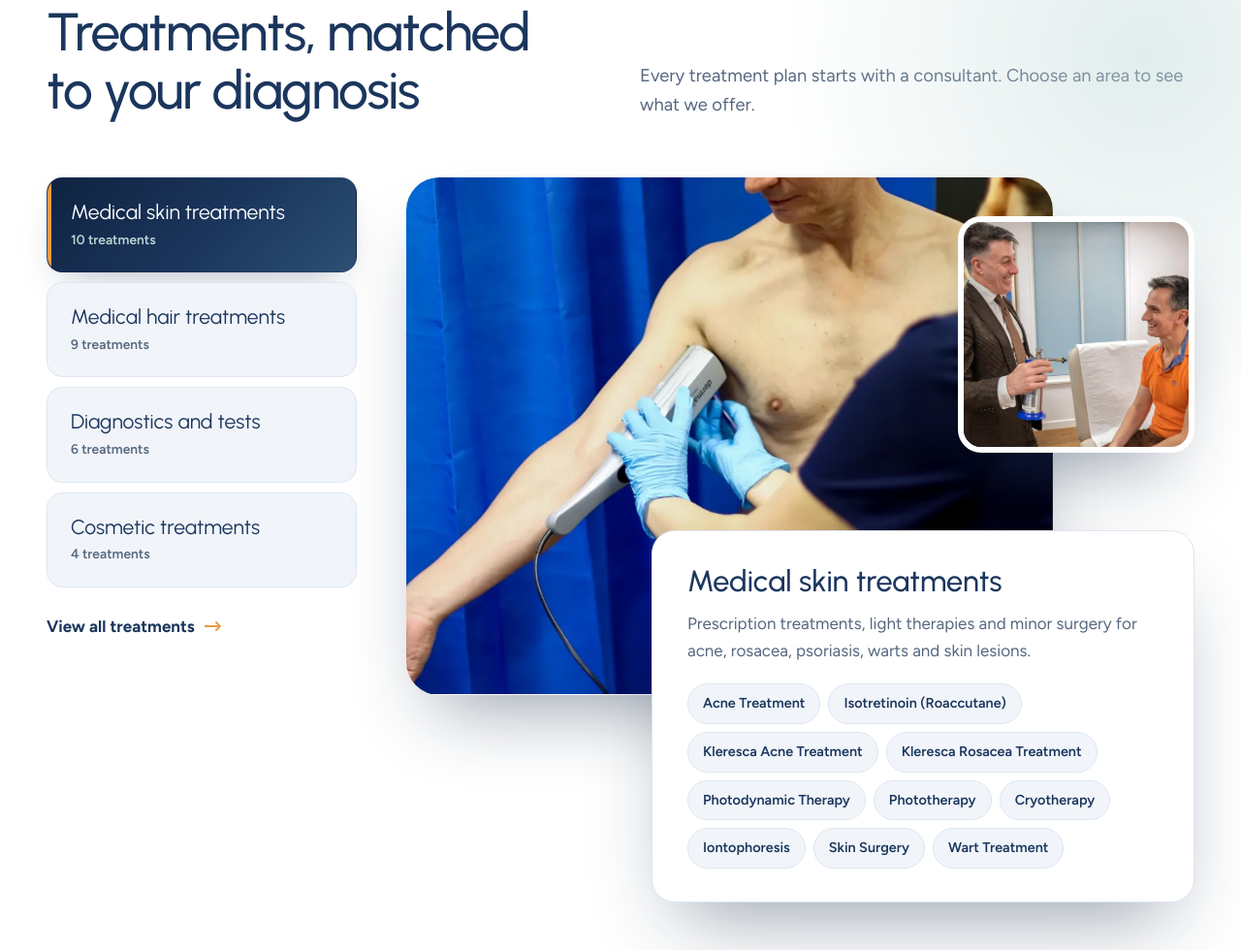
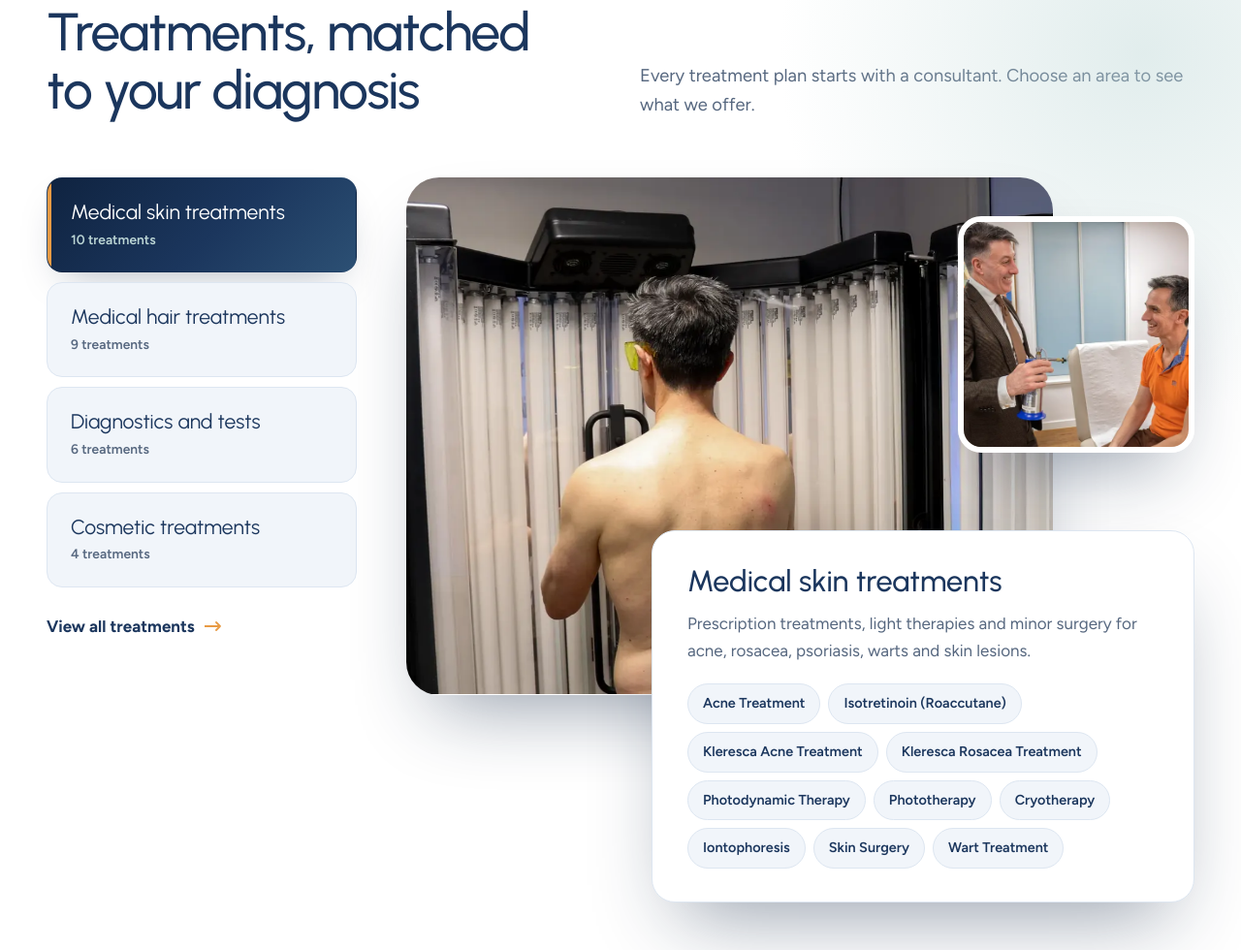
Before and after one commit to OnlineMarketingForDoctors/thelondonskinandhairclinic, an Astro site: page / in a window 1280 px wide. Shown: the part 2924-3904 px from the top of the page at 97% size. Built offline with nearby package versions, Linux system fonts and the light colour scheme; Astro itself is replaced by a stand-in of ours; animation ran at ten frames a second.

Commit message:
Use phototherapy booth photo for medical skin treatments
Co-Authored-By: Claude Opus 5.5 <noreply@anthropic.com>
Claude-Session: https://claude.ai/code/session_017rqZm4TLxYEhXoNofTFjJe

```diff
--- a/src/data/site.js
+++ b/src/data/site.js
@@ -79,8 +79,8 @@ export const treatments = [
     id: 'skin',
     title: 'Medical skin treatments',
     summary: 'Prescription treatments, light therapies and minor surgery for acne, rosacea, psoriasis, warts and skin lesions.',
-    image: '/images/photos/phototherapy-laser.webp',
-    alt: 'A clinician using a handheld light therapy device on a patient’s arm',
+    image: '/images/photos/phototherapy-booth.webp',
+    alt: 'A patient standing in the clinic’s full-body phototherapy cabinet',
     satellite: '/images/photos/cryo-smile-sm.webp',
     satelliteAlt: 'Dr Martin Wade chatting with a patient before cryotherapy',
     links: [
```
